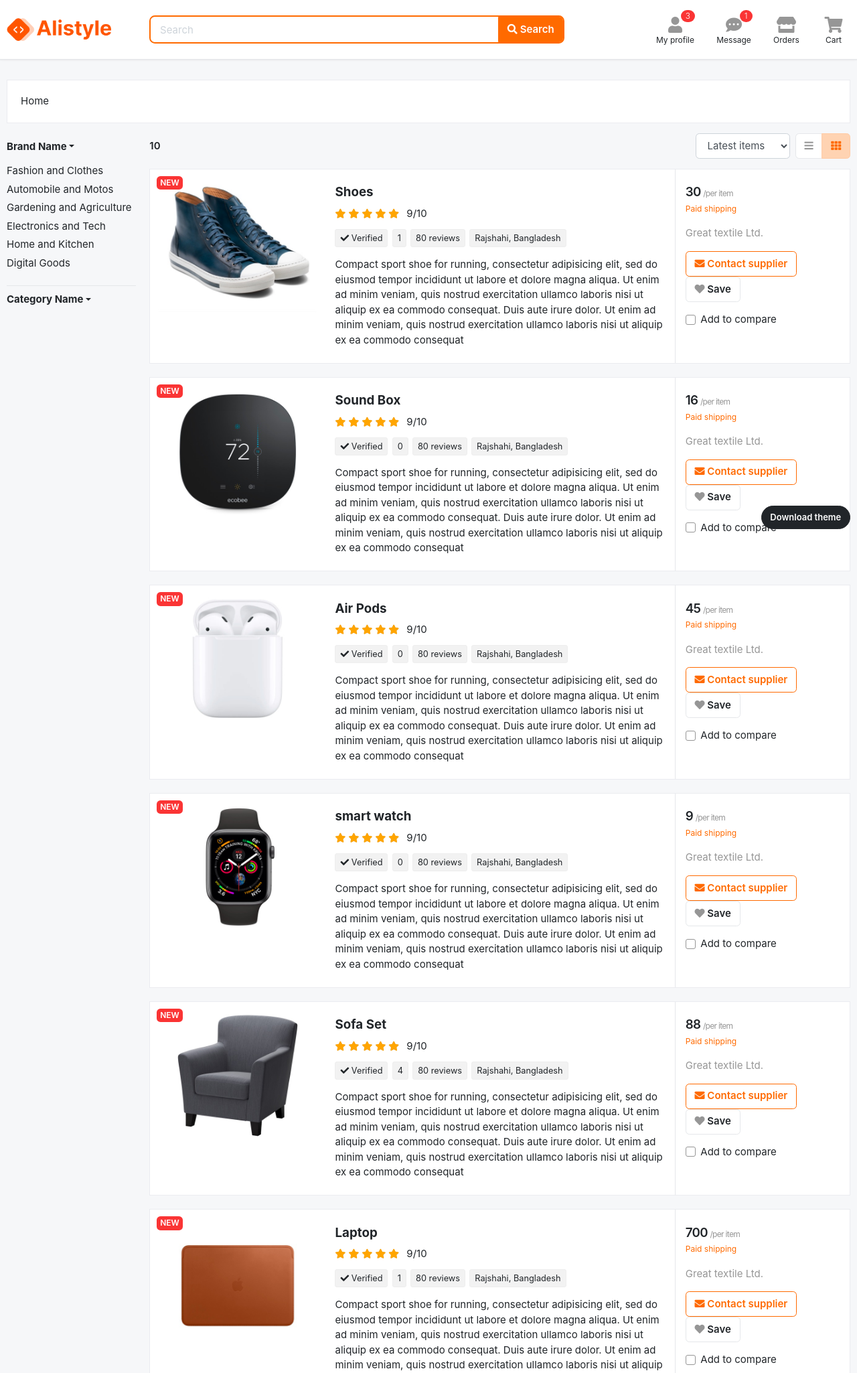
After one commit to sifat22/Ali_style, a Django app: page /store/ in a window 1280 px wide. The commit adds this page. Shown: the top 2050 px of the page at 67% size. Run offline with Django 4.2, Linux system fonts and the light colour scheme; data comes from the database, SQL or seed files in the repository; both versions use the stored data as it was after the commit; some libraries are stand-ins or nearby versions; some web fonts are replaced.

Commit message:
2nd commit

```diff
--- a/app_brands/models.py
+++ b/app_brands/models.py
@@ -1,4 +1,5 @@
 from django.db import models
+from django.urls import reverse
 
 # Create your models here.
 
@@ -8,5 +9,9 @@
     slug = models.SlugField(unique=True)
 
 
+    def get_url(self):
+        return reverse("products_by_brand", args =[self.slug])
+
+
     def __str__(self):
         return self.brand_name
--- a/app_product_store/models.py
+++ b/app_product_store/models.py
@@ -30,7 +30,7 @@
     modified_date = models.DateTimeField(auto_now_add=True)
 
     def get_url(self):
-        return reverse('product_details', args=[self.slug])
+        return reverse('product_details', args=[self.brand.slug, self.category.slug, self.slug])
 
 
 
--- a/app_product_store/urls.py
+++ b/app_product_store/urls.py
@@ -2,7 +2,10 @@
 from . import views
 
 urlpatterns = [
-
-    path("<slug:product_slug>/",views.product_details,name="product_details")
+    path("",views.store,name="store"),
+    path("<slug:brand_slug>/",views.store,name="products_by_brand"),
+    path("<slug:category_slug>/",views.store,name="products_by_category"),
+    path("<slug:brand_slug>/<slug:category_slug>/",views.store,name="products_by_b_c"),
+    path("<slug:brand_slug>/<slug:category_slug>/<slug:product_slug>/",views.product_details,name="product_details"),
 
 ]
--- a/app_product_store/views.py
+++ b/app_product_store/views.py
@@ -1,12 +1,53 @@
 from django.shortcuts import render,get_object_or_404
 from.models import Product
+from app_brands.models import Brand
+from app_subcategory.models import Category
 
 # Create your views here.
 
 
-def product_details(request, product_slug):
+def store(request, brand_slug=None, category_slug=None):
+    products = None
+    categories = None
+    brands = None
+
+    if category_slug != None:
+        categories = get_object_or_404(Category, slug = category_slug)
+        brands = get_object_or_404(Brand, slug = brand_slug)
+        products = Product.objects.filter(category = categories, is_available= True)
+        cat_by_brand = Category.objects.filter(brand = brands)
+
+        product_count = products.count()
+
+    elif brand_slug !=None:
+        brands = get_object_or_404(Brand, slug = brand_slug)
+        products = Product.objects.filter(brand = brands, is_available= True)
+        cat_by_brand = Category.objects.filter(brand = brands)
+        product_count = products.count()
+
+    # elif brand_slug and brand_slug != None:
+    #     brands = get_object_or_404(Brand, slug = brand_slug)
+    #     categories = get_object_or_404(Category, slug = category_slug)
+    #     products = Product.objects.filter(brand = brands, category = categories, is_available= True)
+    #     product_count = products.count()
+
+    else:
+        products = Product.objects.all().filter(is_available=True).order_by("-modified_date")
+        cat_by_brand = Category.objects.all()[:0]
+        product_count = products.count()
+
+
+    return render(request,"app_product_store/store.html",{
+        "products" : products,
+        "product_count" : product_count,
+        "cat_by_brand" : cat_by_brand
+
+    })
+
+
+def product_details(request, brand_slug, category_slug, product_slug):
     try:
-        product_detail = get_object_or_404(Product,slug = product_slug)
+        product_detail = get_object_or_404(Product, brand__slug = brand_slug, category__slug = category_slug, slug = product_slug)
 
     except Exception as e:
         raise e
--- a/app_subcategory/context_processor.py
+++ b/app_subcategory/context_processor.py
@@ -2,5 +2,6 @@
 
 
 def menu_links(request):
+    all_cat = Category.objects.all()
     links = Category.objects.all().filter(is_popular = True)[:3]
-    return dict(links = links)
+    return dict(links = links,all_cat = all_cat)
--- a/templates/app_product_store/product_details.html
+++ b/templates/app_product_store/product_details.html
@@ -7,10 +7,8 @@
 <section class="py-3 bg-light">
     <div class="container">
       <ol class="breadcrumb">
-          <li class="breadcrumb-item"><a href="#">Home</a></li>
-          <li class="breadcrumb-item"><a href="#">Category name</a></li>
-          <li class="breadcrumb-item"><a href="#">Sub category</a></li>
-          <li class="breadcrumb-item active" aria-current="page">Items</li>
+          <li class="breadcrumb-item"><a href="{% url "home" %}">Home</a></li>
+          <li class="breadcrumb-item"><a href="{% url "store" %}" aria-current="page">Items</li>
       </ol>
     </div>
   </section>
--- /dev/null
+++ b/templates/app_product_store/store.html
@@ -0,0 +1,205 @@
+{% extends "base.html" %}
+{% load static %}
+
+
+{% block content %}
+
+
+
+<!-- ========================= SECTION CONTENT ========================= -->
+<section class="section-content padding-y">
+    <div class="container">
+
+
+    <!-- ============================  FILTER TOP  ================================= -->
+    <div class="card mb-3">
+        <div class="card-body">
+            <ol class="breadcrumb float-left">
+                <li class="breadcrumb-item"><a href="{% url "home" %}">Home</a></li>
+            </ol>
+        </div> <!-- card-body .// -->
+    </div> <!-- card.// -->
+    <!-- ============================ FILTER TOP END.// ================================= -->
+
+
+    <div class="row">
+        <aside class="col-md-2">
+
+            <article class="filter-group">
+                <h6 class="title">
+                    <a href="#" class="dropdown-toggle" data-toggle="collapse" data-target="#collapse_1">Brand Name</a>
+                </h6>
+                <div class="filter-content collapse show" id="collapse_1">
+                    <div class="inner">
+                        <ul class="list-menu">
+                            {% for brand in b_links  %}
+                            <li><a href="{{brand.get_url}}">{{brand.brand_name}}</a></li>
+                            {% endfor %}
+                        </ul>
+                    </div> <!-- inner.// -->
+                </div>
+            </article> <!-- filter-group  .// -->
+            <article class="filter-group">
+                <h6 class="title">
+                    <a href="#" class="dropdown-toggle" data-toggle="collapse" data-target="#collapse_1">Category Name</a>
+                </h6>
+                <div class="filter-content collapse show" id="collapse_1">
+                    <div class="inner">
+                        <ul class="list-menu">
+                            {% for category in cat_by_brand  %}
+                            <li><a href="{{category.get_url}}">{{category.category_name}}</a></li>
+                            {% endfor %}
+                        </ul>
+                    </div> <!-- inner.// -->
+                </div>
+
+
+        </article> <!-- filter-group  .// -->
+
+
+        </aside> <!-- col.// -->
+        <main class="col-md-10">
+
+
+    <header class="mb-3">
+            <div class="form-inline">
+                <strong class="mr-md-auto">{{product_count}} </strong>
+                <select class="mr-2 form-control">
+                    <option>Latest items</option>
+                    <option>Trending</option>
+                    <option>Most Popular</option>
+                    <option>Cheapest</option>
+                </select>
+                <div class="btn-group">
+                    <a href="page-listing-grid.html" class="btn btn-light" data-toggle="tooltip" title="List view">
+                        <i class="fa fa-bars"></i></a>
+                    <a href="page-listing-large.html" class="btn btn-light active" data-toggle="tooltip" title="Grid view">
+                        <i class="fa fa-th"></i></a>
+                </div>
+            </div>
+    </header><!-- sect-heading -->
+
+    {% for products in products  %}
+    <article class="card card-product-list">
+        <div class="row no-gutters">
+            <aside class="col-md-3">
+                <a href="{{products.get_url}}" class="img-wrap">
+                    <span class="badge badge-danger"> NEW </span>
+                    <img src="{{products.image.url}}">
+                </a>
+            </aside> <!-- col.// -->
+            <div class="col-md-6">
+                <div class="info-main">
+                    <a href="{{products.get_url}}" class="h5 title"> {{products.product_name}}</a>
+                    <div class="rating-wrap mb-2">
+                        <ul class="rating-stars">
+                            <li style="width:100%" class="stars-active">
+                                <i class="fa fa-star"></i> <i class="fa fa-star"></i>
+                                <i class="fa fa-star"></i> <i class="fa fa-star"></i>
+                                <i class="fa fa-star"></i>
+                            </li>
+                            <li>
+                                <i class="fa fa-star"></i> <i class="fa fa-star"></i>
+                                <i class="fa fa-star"></i> <i class="fa fa-star"></i>
+                                <i class="fa fa-star"></i>
+                            </li>
+                        </ul>
+                        <div class="label-rating">9/10</div>
+                    </div> <!-- rating-wrap.// -->
+
+                    <p class="mb-3">
+                        <span class="tag"> <i class="fa fa-check"></i> Verified</span>
+                        <span class="tag"> {{products.warrenty}} </span>
+                        <span class="tag"> 80 reviews </span>
+                        <span class="tag"> {{products.import_from}} </span>
+                    </p>
+
+                    <p> {{products.desc}}</p>
+
+                </div> <!-- info-main.// -->
+            </div> <!-- col.// -->
+            <aside class="col-sm-3">
+                <div class="info-aside">
+                    <div class="price-wrap">
+                        <span class="h5 price">{{products.price}}</span>
+                        <small class="text-muted">/per item</small>
+                    </div> <!-- price-wrap.// -->
+                    <small class="text-warning">Paid shipping</small>
+
+                    <p class="text-muted mt-3">{{products.manufacture}}</p>
+                    <p class="mt-3">
+                        <a href="#" class="btn btn-outline-primary"> <i class="fa fa-envelope"></i> Contact supplier </a>
+                        <a href="#" class="btn btn-light"><i class="fa fa-heart"></i> Save </a>
+                    </p>
+
+                    <label class="custom-control mt-3 custom-checkbox">
+                          <input type="checkbox" class="custom-control-input">
+                            <div class="custom-control-label">Add to compare
+                      </div>
+                    </label>
+
+                </div> <!-- info-aside.// -->
+            </aside> <!-- col.// -->
+        </div> <!-- row.// -->
+    </article> <!-- card-product .// -->
+
+    {% endfor %}
+
+
+
+    <nav class="mb-4" aria-label="Page navigation sample">
+      <ul class="pagination">
+        <li class="page-item disabled"><a class="page-link" href="#">Previous</a></li>
+        <li class="page-item active"><a class="page-link" href="#">1</a></li>
+        <li class="page-item"><a class="page-link" href="#">2</a></li>
+        <li class="page-item"><a class="page-link" href="#">3</a></li>
+        <li class="page-item"><a class="page-link" href="#">4</a></li>
+        <li class="page-item"><a class="page-link" href="#">5</a></li>
+        <li class="page-item"><a class="page-link" href="#">Next</a></li>
+      </ul>
+    </nav>
+
+
+    <div class="box text-center">
+        <p>Did you find what you were looking for？</p>
+        <a href="" class="btn btn-light">Yes</a>
+        <a href="" class="btn btn-light">No</a>
+    </div>
+
+
+        </main> <!-- col.// -->
+
+    </div>
+
+    </div> <!-- container .//  -->
+    </section>
+    <!-- ========================= SECTION CONTENT END// ========================= -->
+
+
+    <!-- ========================= SECTION SUBSCRIBE  ========================= -->
+    <section class="padding-y-lg bg-light border-top">
+    <div class="container">
+
+    <p class="pb-2 text-center">Delivering the latest product trends and industry news straight to your inbox</p>
+
+    <div class="row justify-content-md-center">
+        <div class="col-lg-4 col-sm-6">
+    <form class="form-row">
+            <div class="col-8">
+            <input class="form-control" placeholder="Your Email" type="email">
+            </div> <!-- col.// -->
+            <div class="col-4">
+            <button type="submit" class="btn btn-block btn-warning"> <i class="fa fa-envelope"></i> Subscribe </button>
+            </div> <!-- col.// -->
+    </form>
+    <small class="form-text">We’ll never share your email address with a third-party. </small>
+        </div> <!-- col-md-6.// -->
+    </div>
+
+
+    </div>
+    </section>
+    <!-- ========================= SECTION SUBSCRIBE END// ========================= -->
+
+
+    {% endblock %}
```
Also changed, not shown: app_subcategory/models.py (+7 -1 lines), templates/home.html (+4 -3 lines), app_subcategory/migrations/0002_auto_20240706_2323.py (added), app_subcategory/migrations/0003_auto_20240706_2328.py (added), db.sqlite3.
